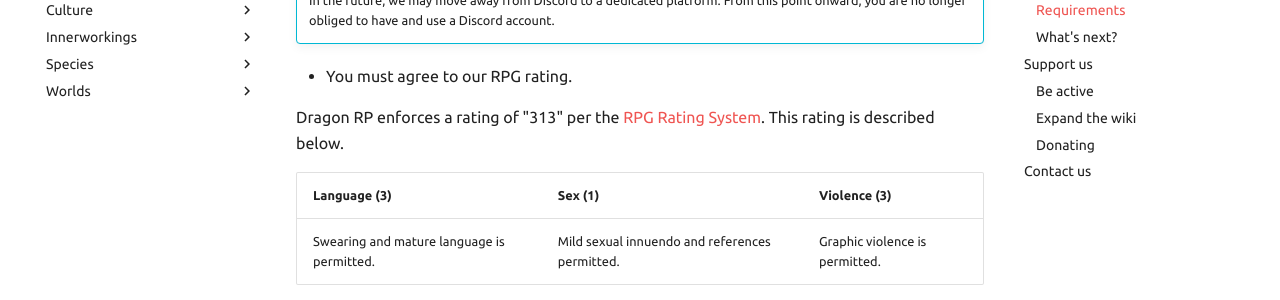
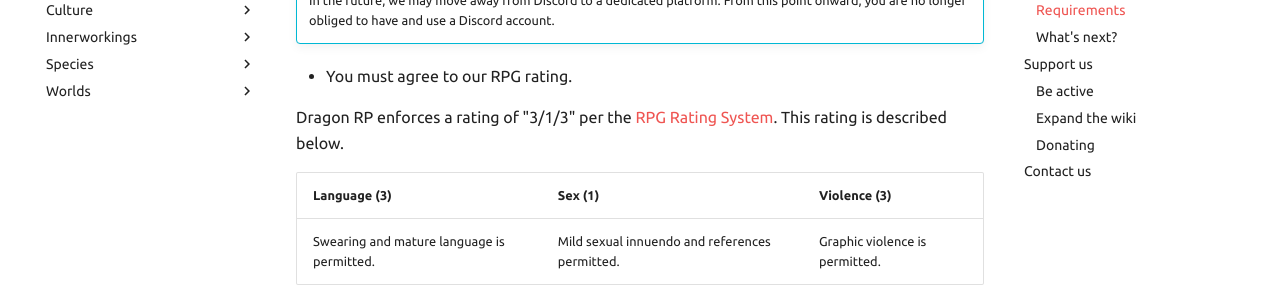
Before and after one commit to dragonprojects/dragonroleplay, an MkDocs documentation site: the page built from docs/index.md, in a window 1280 px wide and 900 px high, scrolled down 850 px. Shown: the part 152-452 px from the top of the window. Built offline with MkDocs 1.6.1 and Material for MkDocs 9.7.7, drawn with Linux system fonts in a browser that asks for light colours; comment, search, counter and statistics services are not loaded.

Commit message:
Update index.md

```diff
--- a/docs/index.md
+++ b/docs/index.md
@@ -28,7 +28,7 @@ Create a [Discord account](https://discordapp.com/register) and join the Dragon
 
 * You must agree to our RPG rating.
 
-Dragon RP enforces a rating of "313" per the [RPG Rating System](https://rpgrating.com/). This rating is described below.
+Dragon RP enforces a rating of "3/1/3" per the [RPG Rating System](https://rpgrating.com/). This rating is described below.
 
 <table>
     <tr>
```
